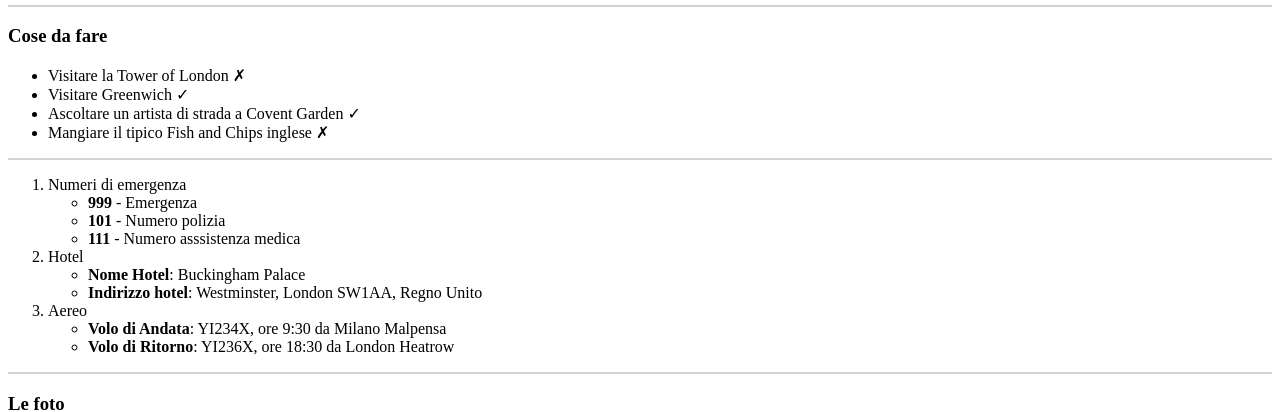
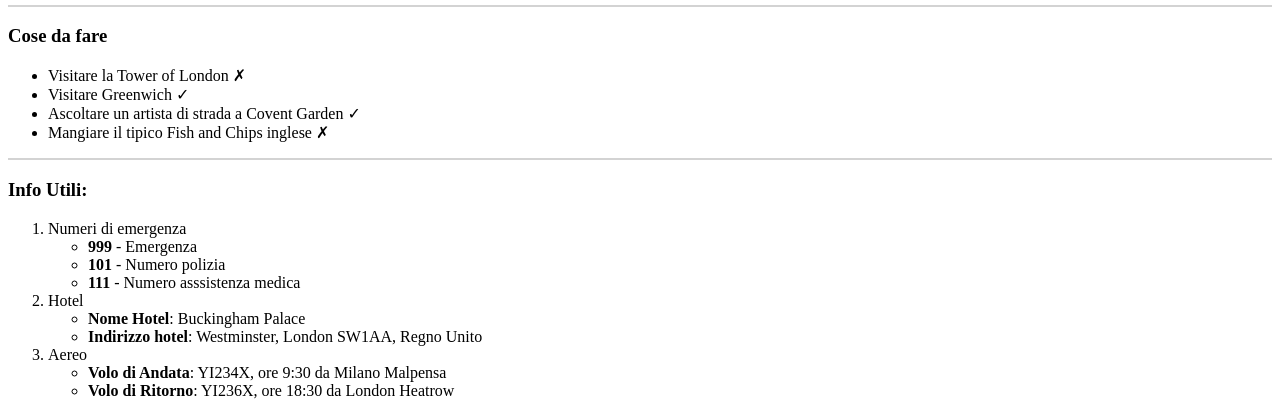
Before and after one commit to federicodececco/html-london-trip, a plain HTML site: page index.html in a window 1280 px wide. Shown: the part 876-1288 px from the top of the page. Drawn offline with Linux system fonts and the light colour scheme.

Commit message:
add: header in the info section

```diff
--- a/index.html
+++ b/index.html
@@ -89,6 +89,8 @@
             background-color: lightgray;
           "
         />
+        <h3>Info Utili:</h3>
+
         <ol>
           <li>
             Numeri di emergenza
```
